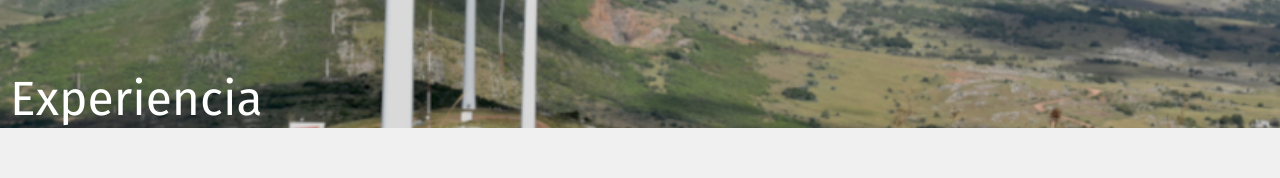
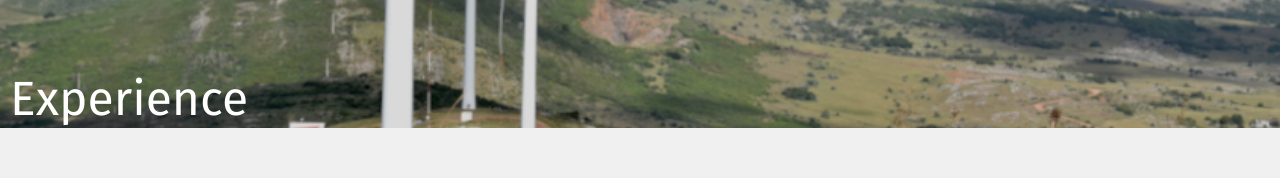
Before and after one commit to moras98/adapta-web-v2, a React (Create React App) app: page /en/experience/1 in a window 1280 px wide. Shown: the part 352-530 px from the top of the page. Built offline with nearby package versions, Linux system fonts and the light colour scheme.

Commit message:
change src category

```diff
--- a/src/routes/Contact/Category/Category.js
+++ b/src/routes/Contact/Category/Category.js
@@ -6,16 +6,24 @@ import { useParams } from "react-router-dom";
 
 export default function Category({categories}){
     const { category } = useParams();
+    const currentPath = window.location.pathname;
     const language = categories[category];
     let h1 = '';
+    let src = '/assets/images/banner.jpg';
+
     if (language.areas.length > 1) {
         h1 = language.title
+        src = language.src
     } else {
-        h1 = 'Experiencia'
+        if (currentPath.includes('/en')){
+            h1 = 'Experience';
+        } else {
+            h1 = 'Experiencia'
+        }
     }
     return(
         <div className="body">
-            <ImageFrame src="/assets/images/banner.jpg" h1={h1} h2=""/>
+            <ImageFrame src={src} h1={h1} h2=""/>
             <div className="content">
                 <div className="phrase-section">
                     <h2>{language.phrase}</h2>
```
